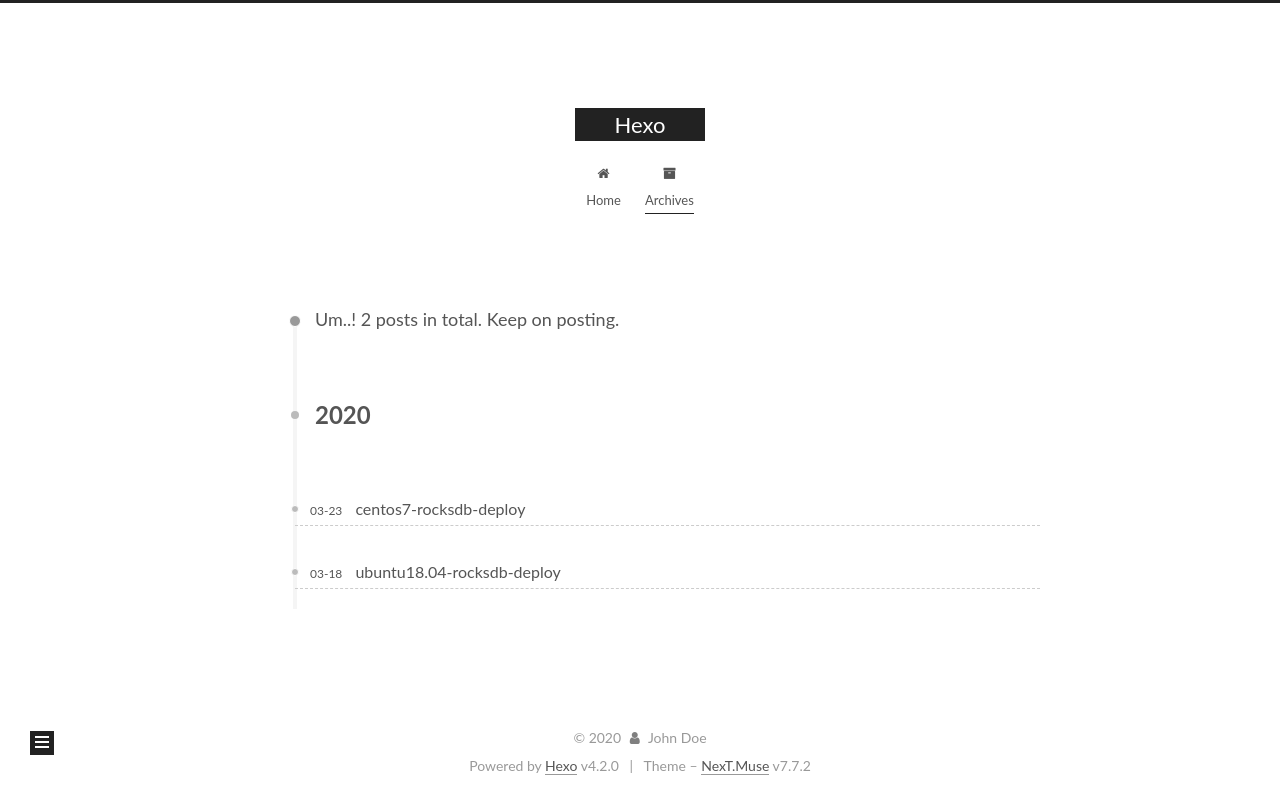
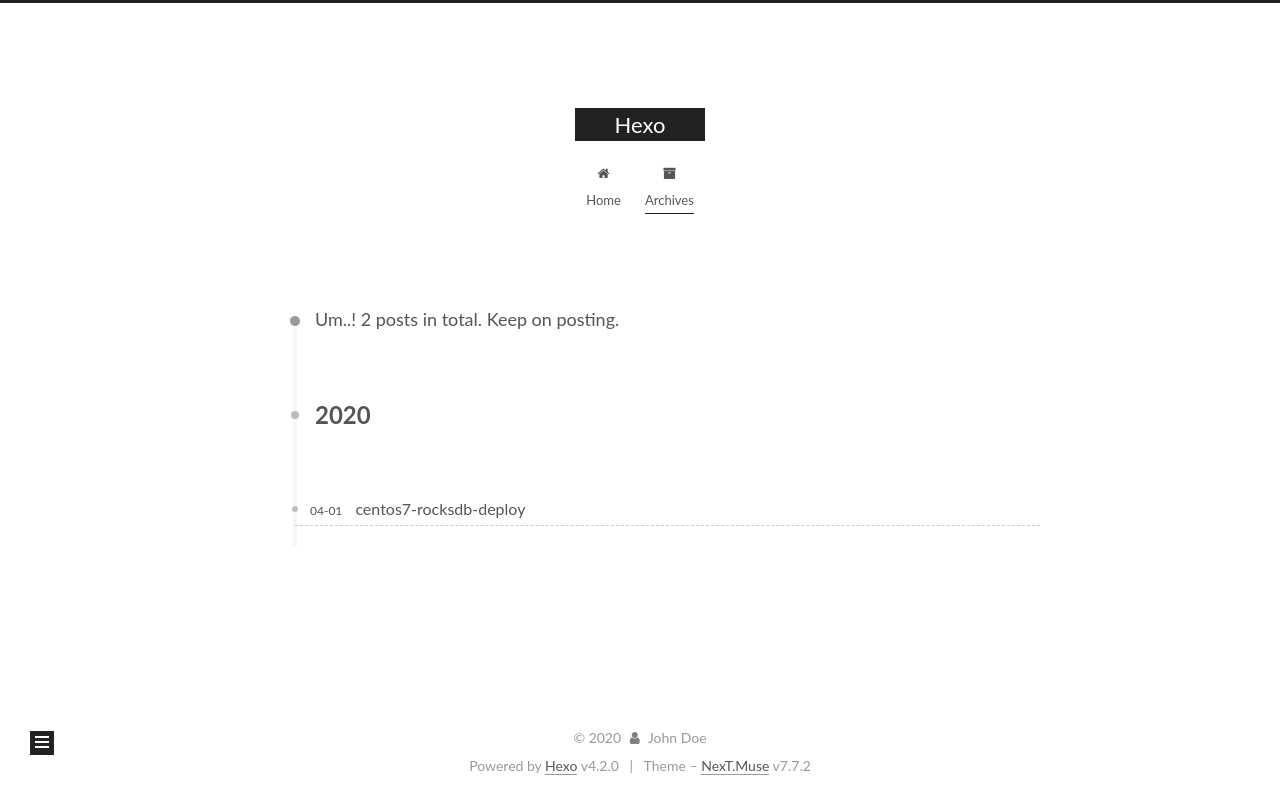
Before and after one commit to daisyqqq/daisyqqq.github.io, a plain HTML site: page archives/2020/04/index.html in a window 1280 px wide. Drawn offline with Linux system fonts and the light colour scheme.

Commit message:
Site updated: 2020-04-01 20:23:48

```diff
--- a/2020/03/23/centos7-rocksdb-deploy/index.html
+++ b/2020/04/01/centos7-rocksdb-deploy/index.html
@@ -23,16 +23,16 @@
   <meta name="description" content="本文使用的是Rocksdb v6.3.6。按照官网提供的安装步骤，编译运行db_bench，出现的问题： gflags 需要gflags v2.1.2及以上版本。 按照官方安装步骤，ccmake配置编译参数时需要打开BUILD_SHARED_LIBS选项生成共享库，否则会报错：relocation R_X86_64_32S against .rodata can not be used when">
 <meta property="og:type" content="article">
 <meta property="og:title" content="centos7-rocksdb-deploy">
-<meta property="og:url" content="http://yoursite.com/2020/03/23/centos7-rocksdb-deploy/index.html">
+<meta property="og:url" content="http://yoursite.com/2020/04/01/centos7-rocksdb-deploy/index.html">
 <meta property="og:site_name" content="Hexo">
 <meta property="og:description" content="本文使用的是Rocksdb v6.3.6。按照官网提供的安装步骤，编译运行db_bench，出现的问题： gflags 需要gflags v2.1.2及以上版本。 按照官方安装步骤，ccmake配置编译参数时需要打开BUILD_SHARED_LIBS选项生成共享库，否则会报错：relocation R_X86_64_32S against .rodata can not be used when">
 <meta property="og:locale" content="en_US">
-<meta property="article:published_time" content="2020-03-23T13:32:38.321Z">
-<meta property="article:modified_time" content="2020-03-23T13:32:38.321Z">
+<meta property="article:published_time" content="2020-04-01T12:23:16.562Z">
+<meta property="article:modified_time" content="2020-04-01T12:23:16.562Z">
 <meta property="article:author" content="John Doe">
 <meta name="twitter:card" content="summary">
 
-<link rel="canonical" href="http://yoursite.com/2020/03/23/centos7-rocksdb-deploy/">
+<link rel="canonical" href="http://yoursite.com/2020/04/01/centos7-rocksdb-deploy/">
 
 
 <script id="page-configurations">
@@ -148,7 +148,7 @@
 
 
   <article itemscope itemtype="http://schema.org/Article" class="post-block " lang="en">
-    <link itemprop="mainEntityOfPage" href="http://yoursite.com/2020/03/23/centos7-rocksdb-deploy/">
+    <link itemprop="mainEntityOfPage" href="http://yoursite.com/2020/04/01/centos7-rocksdb-deploy/">
 
     <span hidden itemprop="author" itemscope itemtype="http://schema.org/Person">
       <meta itemprop="image" content="/images/avatar.gif">
@@ -171,7 +171,7 @@
               </span>
               <span class="post-meta-item-text">Posted on</span>
 
-              <time title="Created: 2020-03-23 21:32:38" itemprop="dateCreated datePublished" datetime="2020-03-23T21:32:38+08:00">2020-03-23</time>
+              <time title="Created: 2020-04-01 20:23:16" itemprop="dateCreated datePublished" datetime="2020-04-01T20:23:16+08:00">2020-04-01</time>
             </span>
 
 
@@ -194,7 +194,7 @@
 
 </li>
 </ul>
-<h1 id="Snappy"><a href="#Snappy" class="headerlink" title="Snappy"></a>Snappy</h1><p>解决完gflags的问题后，发现db_bench运行时仍然会出现报错<br><code>open error: Invalid argument: Compression type Snappy is not linked with the binary.</code>。<br><a href="https://github.com/facebook/rocksdb/issues/761#issuecomment-500249965" target="_blank" rel="noopener">link</a>中指出是snappy版本问题，而CentOS 7的snappy版本为1.1.0，若要升级会出现大量依赖包的版本问题，本文选择的方式是关闭压缩选项：<br><code>--compression_type=none</code>。</p>
+<h1 id="Snappy"><a href="#Snappy" class="headerlink" title="Snappy"></a>Snappy</h1><p>解决完gflags的问题后，发现db_bench运行时仍然会出现报错<br><code>open error: Invalid argument: Compression type Snappy is not linked with the binary.</code>。需要打开CMakeLists.txt中的WITH_SNAPPY编译选项。<br><code>option(WITH_SNAPPY &quot;build with SNAPPY&quot; ON)</code></p>
 <h1 id="Clion-Remote-Debug"><a href="#Clion-Remote-Debug" class="headerlink" title="Clion Remote Debug"></a>Clion Remote Debug</h1><p>解决完gflags和snappy问题后可以本地运行调试。但在Clion Remote时会遇到一些问题：</p>
 <ul>
 <li><p>本实验云服务器是单核的，编译选项开-j4会报错，开成-j2即可。</p>
@@ -214,6 +214,7 @@
 <li><a href="https://github.com/gflags/gflags/blob/master/INSTALL.md" target="_blank" rel="noopener">https://github.com/gflags/gflags/blob/master/INSTALL.md</a></li>
 <li><a href="https://hyunyoung2.github.io/2016-04-07-While_Loading_Shared_Libraries,_error_Cannot_Open_Shared_Object_File" target="_blank" rel="noopener">https://hyunyoung2.github.io/2016-04-07-While_Loading_Shared_Libraries,_error_Cannot_Open_Shared_Object_File</a></li>
 <li><a href="https://stackoverflow.com/questions/4250624/ld-library-path-vs-library-path" target="_blank" rel="noopener">https://stackoverflow.com/questions/4250624/ld-library-path-vs-library-path</a></li>
+<li><a href="https://blog.csdn.net/javeme/article/details/103753454" target="_blank" rel="noopener">https://blog.csdn.net/javeme/article/details/103753454</a></li>
 </ul>
 
     </div>
--- a/archives/index.html
+++ b/archives/2020/04/index.html
@@ -22,13 +22,13 @@
 
   <meta property="og:type" content="website">
 <meta property="og:title" content="Hexo">
-<meta property="og:url" content="http://yoursite.com/archives/index.html">
+<meta property="og:url" content="http://yoursite.com/archives/2020/04/index.html">
 <meta property="og:site_name" content="Hexo">
 <meta property="og:locale" content="en_US">
 <meta property="article:author" content="John Doe">
 <meta name="twitter:card" content="summary">
 
-<link rel="canonical" href="http://yoursite.com/archives/">
+<link rel="canonical" href="http://yoursite.com/archives/2020/04/">
 
 
 <script id="page-configurations">
@@ -158,35 +158,15 @@
 
       <div class="post-meta">
         <time itemprop="dateCreated"
-              datetime="2020-03-23T21:32:38+08:00"
-              content="2020-03-23">
-          03-23
+              datetime="2020-04-01T20:23:16+08:00"
+              content="2020-04-01">
+          04-01
         </time>
       </div>
 
       <h2 class="post-title">
-          <a class="post-title-link" href="/2020/03/23/centos7-rocksdb-deploy/" itemprop="url">
+          <a class="post-title-link" href="/2020/04/01/centos7-rocksdb-deploy/" itemprop="url">
             <span itemprop="name">centos7-rocksdb-deploy</span>
-          </a>
-      </h2>
-
-    </header>
-  </article>
-
-  <article itemscope itemtype="http://schema.org/Article">
-    <header class="post-header">
-
-      <div class="post-meta">
-        <time itemprop="dateCreated"
-              datetime="2020-03-18T00:27:11+08:00"
-              content="2020-03-18">
-          03-18
-        </time>
-      </div>
-
-      <h2 class="post-title">
-          <a class="post-title-link" href="/2020/03/18/ubuntu18.04-rocksdb-deploy/" itemprop="url">
-            <span itemprop="name">ubuntu18.04-rocksdb-deploy</span>
           </a>
       </h2>
 
```
Also changed, not shown: 2020/03/18/ubuntu18.04-rocksdb-deploy/index.html (+1 -1 lines), archives/2020/03/index.html (+0 -20 lines), archives/2020/index.html (+4 -4 lines), index.html (+5 -4 lines).
